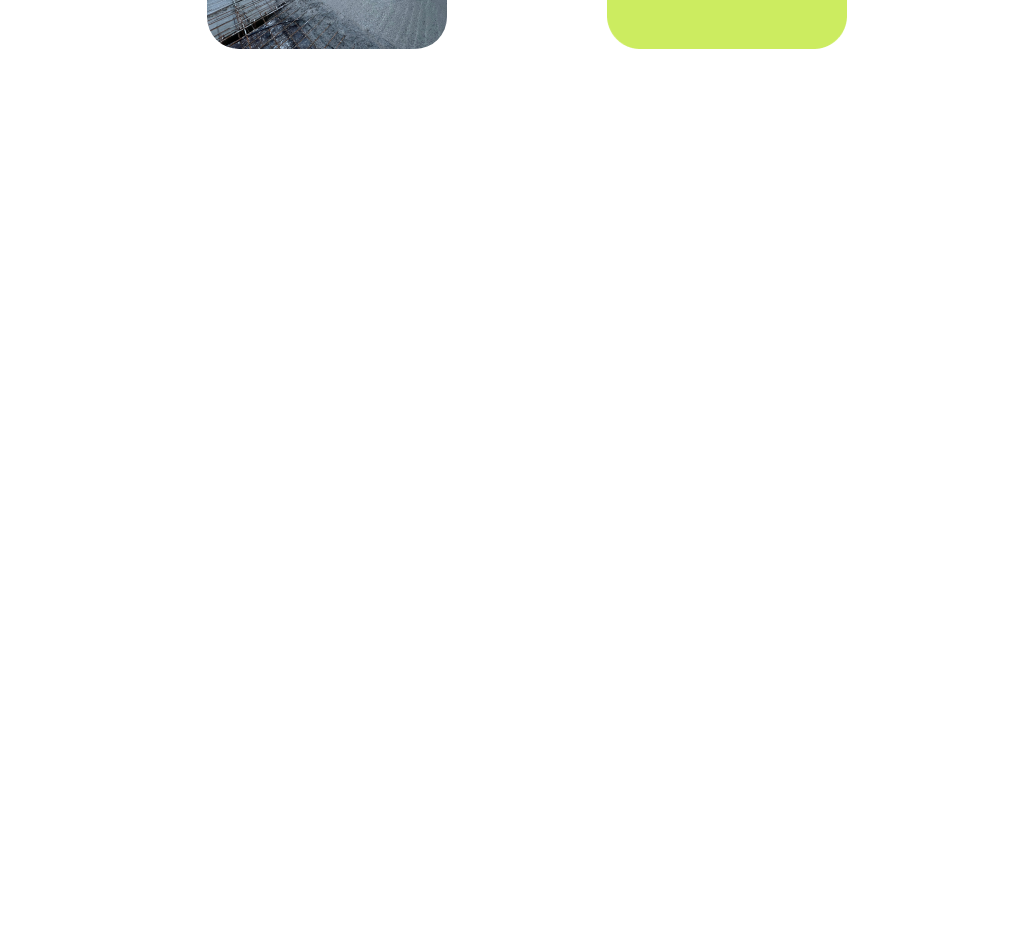
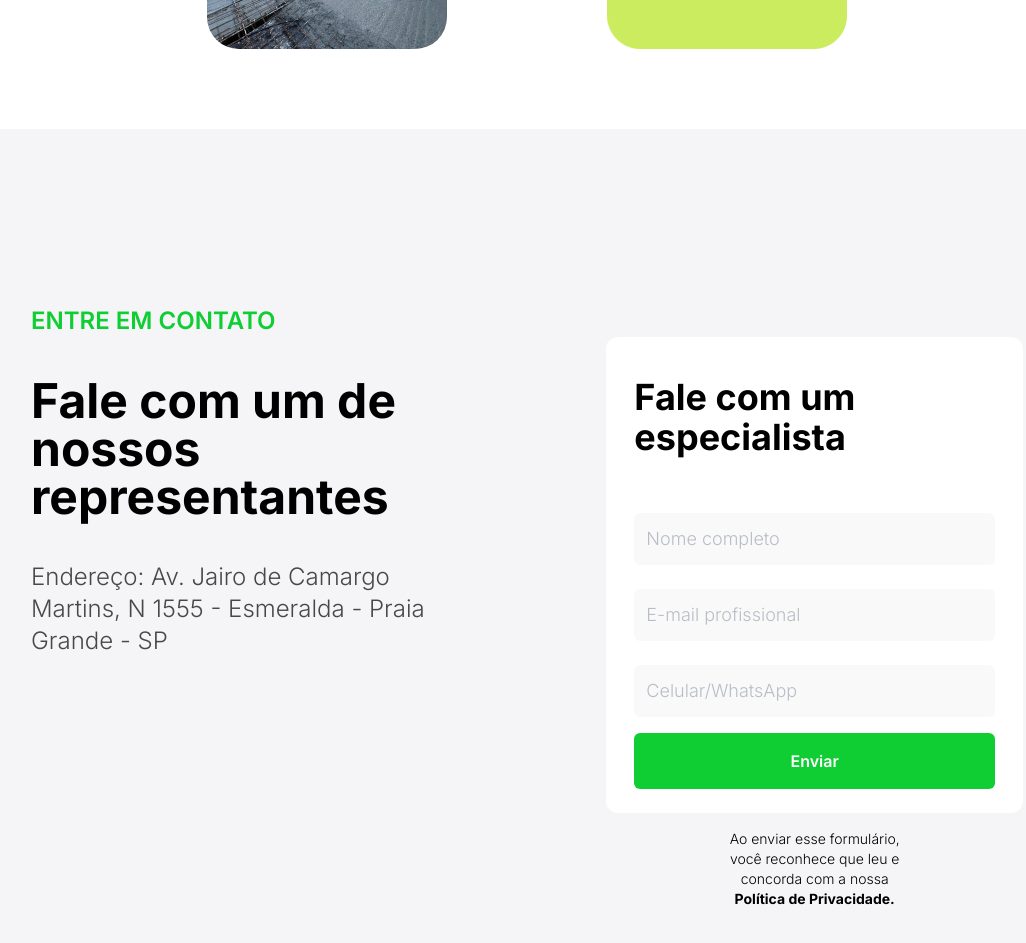
Before and after one commit to gabrielglp/ConcreBomba, a Next.js app: page / in a window 1280 px wide. Shown: the part 1820-2763 px from the top of the page, without its empty margins (113-1139 px from the left). Before the commit the page ends 1949 px from the top, so only its background shows below. Built offline with nearby package versions, Linux system fonts and the light colour scheme.

Commit message:
feat: new settings in tailwind.cofig.ts/ new section contacts / components have been made for section contacts / refactor: refactoring in sectionCards.tsx

```diff
--- a/src/app/page.tsx
+++ b/src/app/page.tsx
@@ -1,5 +1,6 @@
 import { NavBar } from "@/components/NavBar";
 import { SectionCards } from "@/components/SectionCards";
+import { SectionContato } from "@/components/SectionContato";
 import { SectionHero } from "@/components/SectionHero";
 import Image from "next/image";
 
@@ -9,6 +10,7 @@ export default function Home() {
       <NavBar/>
       <SectionHero/>
       <SectionCards/>
+      <SectionContato/>
     </>
   );
 }
--- /dev/null
+++ b/src/components/InputContato.tsx
@@ -0,0 +1,20 @@
+interface InputProps {
+    type: string;
+    placeholder: string;
+    pattern: string;
+    required: boolean;
+}
+
+export function InputContato({ type, placeholder, pattern, required }: InputProps) {
+    return (
+        <>
+            <input
+                type={type}
+                placeholder={placeholder}
+                pattern={pattern}
+                required={required}
+                className="px-3 py-3 bg-gray-color rounded-md text-base md:text-lg font-light text-gray-color-input mt-6 opacity-70"
+            />
+        </>
+    );
+}
--- a/src/components/SectionCards.tsx
+++ b/src/components/SectionCards.tsx
@@ -85,7 +85,7 @@ export function SectionCards() {
             duration: 1,
             scrollTrigger: {
                 trigger: section,
-                start: '63% center',
+                start: '45% center',
                 // markers: true
             }
         });
@@ -117,7 +117,7 @@ export function SectionCards() {
                 <Image
                     src={Card03}
                     alt="Card 03"
-                    className="w-20 md:w-60 absolute bottom-20 md:bottom-0 left-72 md:left-80 rounded-xl md:rounded-4xl opacity-0"
+                    className="w-20 md:w-60 absolute bottom-20 md:bottom-0 left- xs:left-[17rem] md:left-80 rounded-xl md:rounded-4xl opacity-0"
                     ref={card03Ref}
                 />
                 <Image
--- /dev/null
+++ b/src/components/SectionContato.tsx
@@ -0,0 +1,48 @@
+'use client'
+
+import { InputContato } from "./InputContato"
+import { SelectContato } from "./SelectContato"
+
+export function SectionContato() {
+    return (
+        <div className="flex flex-col items-center md:items-stretch md:flex-row items-start justify-between bg-light-gray px-4 md:px-36 pt-44 gap-x-36 gap-y-4">
+            <div className="flex flex-col items-center md:items-stretch md:flex-row md:block">
+                <span className="text-2xl font-semibold text-green-title-contact">
+                    ENTRE EM CONTATO
+                </span>
+                <h1 className="font-bold text-base md:text-5xl mt-10">
+                    Fale com um de nossos representantes
+                </h1>
+                <p className="text-sm md:text-2xl font-light opacity-70 mt-10 items-center md:items-stretch text-center md:text-left">
+                    Endereço: Av. Jairo de Camargo Martins, N 1555 - Esmeralda - Praia Grande - SP
+                </p>
+            </div>
+            <div className="flex flex-col items-center mt-8">
+                <div className="w-[400px] xs:w-[350px] md:w-full rounded-xl px-7 py-6 bg-white border-[#c9c9c9]">
+                    <h1 className="font-bold text-base md:text-4xl mb-8 mt-4">
+                        Fale com um especialista
+                    </h1>
+                    <form action="" className="flex flex-col">
+
+                        <InputContato type="text" placeholder="Nome completo" pattern="" required />
+                        <InputContato type="email" placeholder="E-mail profissional" pattern="" required />
+                        <InputContato type="text" placeholder="Celular/WhatsApp" pattern="^[+]*[(]{0,1}[0-9]{1,4}[)]{0,1}[-\s\./0-9]*$" required />
+                        {/* <InputContato type="text" placeholder="Nome completo" pattern="" required />
+                        <SelectContato placeholder="Nome completo" options={[
+                            {label: "Instagram", value: "instagram"},
+                            {label: "Facebook", value: "facebook"}
+                        ]} required /> */}
+
+                        <button className="bg-green-title-contact w-full h-14 rounded-md mt-4"><p className="text-white font-semibold">Enviar</p></button>
+
+                    </form>
+                </div>
+                <div className="col-start-2 text-center">
+                    <p className="mb-24 mt-4 px-4 md:px-28 font-light text-xs md:text-sm">
+                        Ao enviar esse formulário, você reconhece que leu e concorda com a nossa <span className="font-bold">Política de Privacidade.</span>
+                    </p>
+                </div>
+            </div>
+        </div>
+    )
+}
--- /dev/null
+++ b/src/components/SelectContato.tsx
@@ -0,0 +1,28 @@
+interface Option {
+    value: string;
+    label: string;
+}
+
+interface SelectProps {
+    placeholder: string;
+    required: boolean;
+    options: Option[];
+}
+
+export function SelectContato({ placeholder, required, options }: SelectProps) {
+    return (
+            <select
+                required={required}
+                className="px-3 py-3 bg-gray-color rounded-md text-lg font-light text-gray-color-input mt-6 opacity-70 mb-10"
+            >
+                <option value="">
+                    {placeholder}
+                </option>
+                {
+                    options?.map((opt: any, index: number) => {
+                        return <option key={index} value={opt.value}>{opt.label}</option>
+                    })
+                }
+            </select>
+    );
+}
--- a/tailwind.config.ts
+++ b/tailwind.config.ts
@@ -8,6 +8,9 @@ const config: Config = {
   ],
   theme: {
     extend: {
+      screens: {
+        'xs': '360px',   // Tamanho de tela extra pequeno
+      },
       colors: {
         'green-primary': '#2A4B46',
         'gray-actived': '#a3a1a1',
@@ -15,6 +18,9 @@ const config: Config = {
         'light-gray': '#f5f5f7',
         'green-btn': '#CCEC60',
         'green-title-cards': '#719D96',
+        'green-title-contact': '#0FCE33',
+        'gray-color': '#F7F7F7',
+        'gray-color-input': '#606060'
       },
       maxWidth: {
         grid: '77.5rem',
@@ -22,17 +28,22 @@ const config: Config = {
         'area-icon': '53.4375rem',
         'area-mockups': '59.8125rem',
         'area-cards': '82.5rem',
+        'area-card-contato': '586px',
       },
       height: {
         'sectionHero': '54.625rem',
         'area-cards': '35.125rem',
         'area-cards-desk': '32.125rem',
+        'area-card-contato': '657px',
       },
       backgroundImage: {
         'hero': "url('/bg-hero.svg')"
       },
       borderRadius: {
         '4xl': '2rem'
+      },
+      gridTemplateRows: {
+        'max-content': 'max-content',
       }
     },
   },
```
